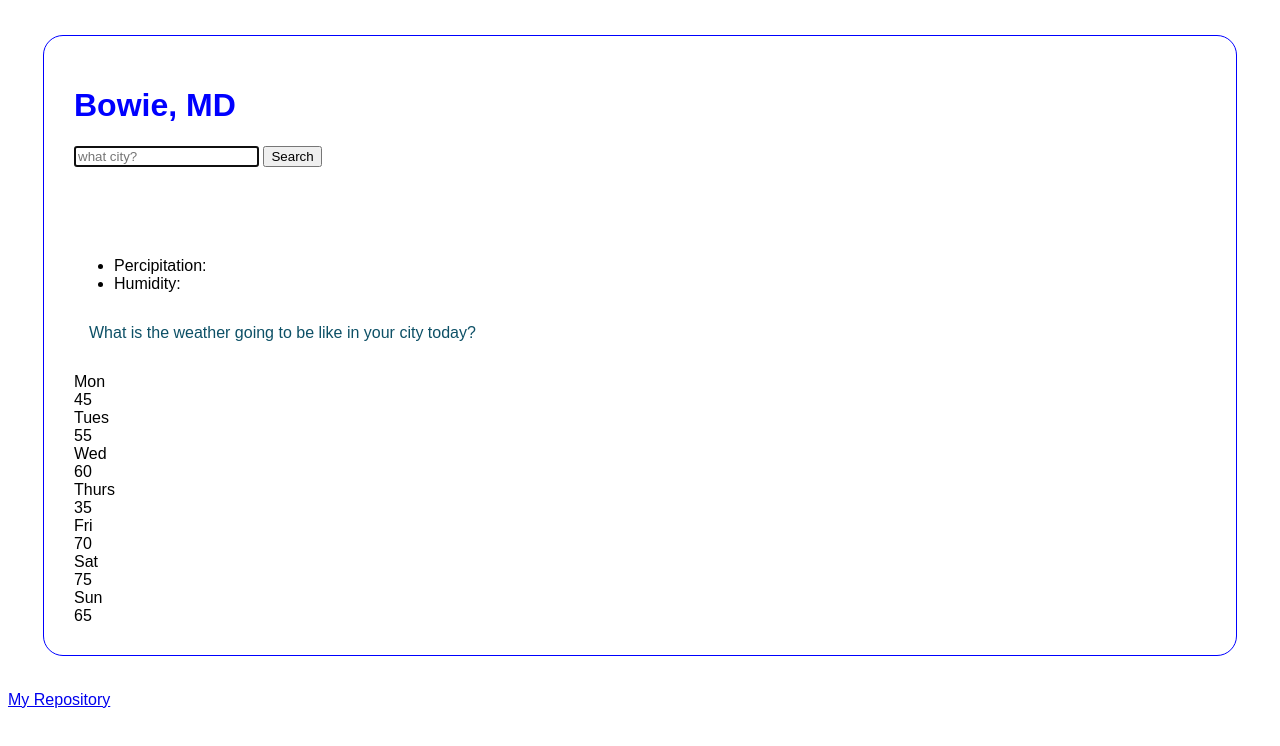
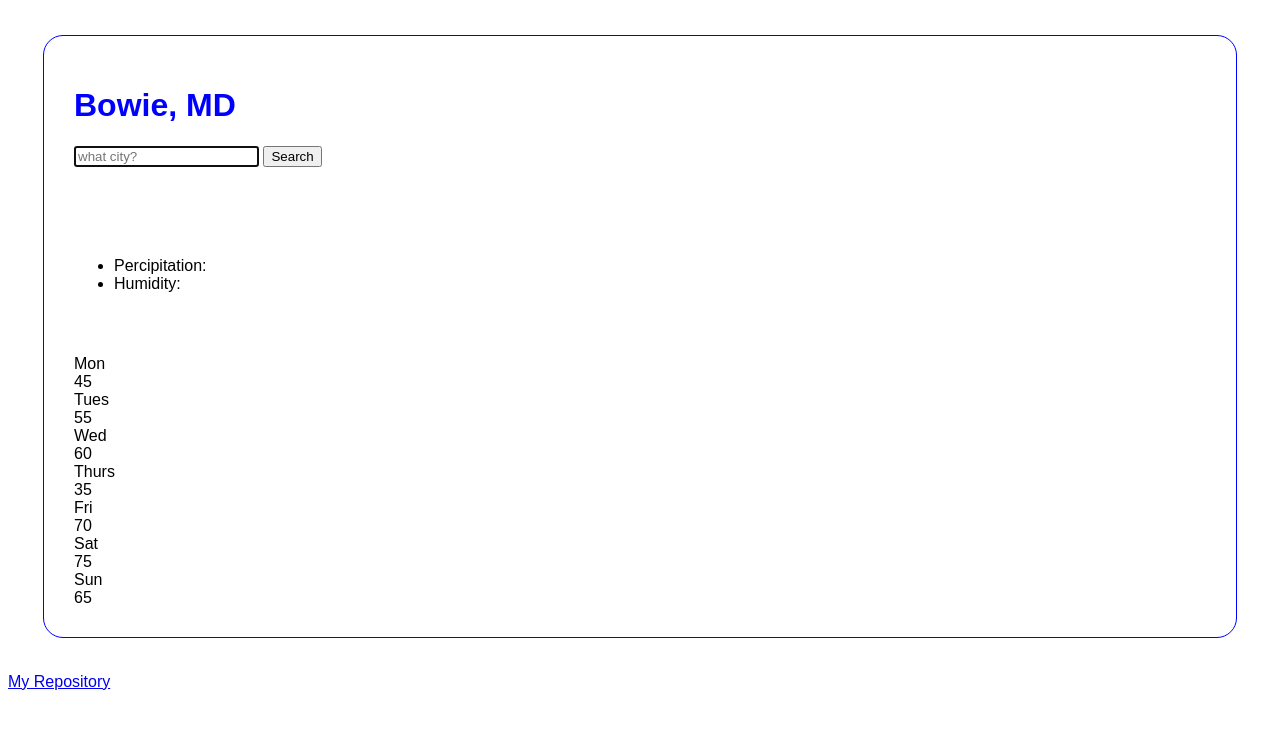
Before and after one commit to Cami95/the-redo-weather-project, a plain HTML site: page index.html in a window 1280 px wide. Drawn offline with nearby package versions, Linux system fonts and the light colour scheme.

Commit message:
took out p sentence

```diff
--- a/index.html
+++ b/index.html
@@ -34,7 +34,7 @@
             </ul>
 
             <p id="date">
-                What is the weather going to be like in your city today?
+
             </p>
 
             <div class="row">
```
